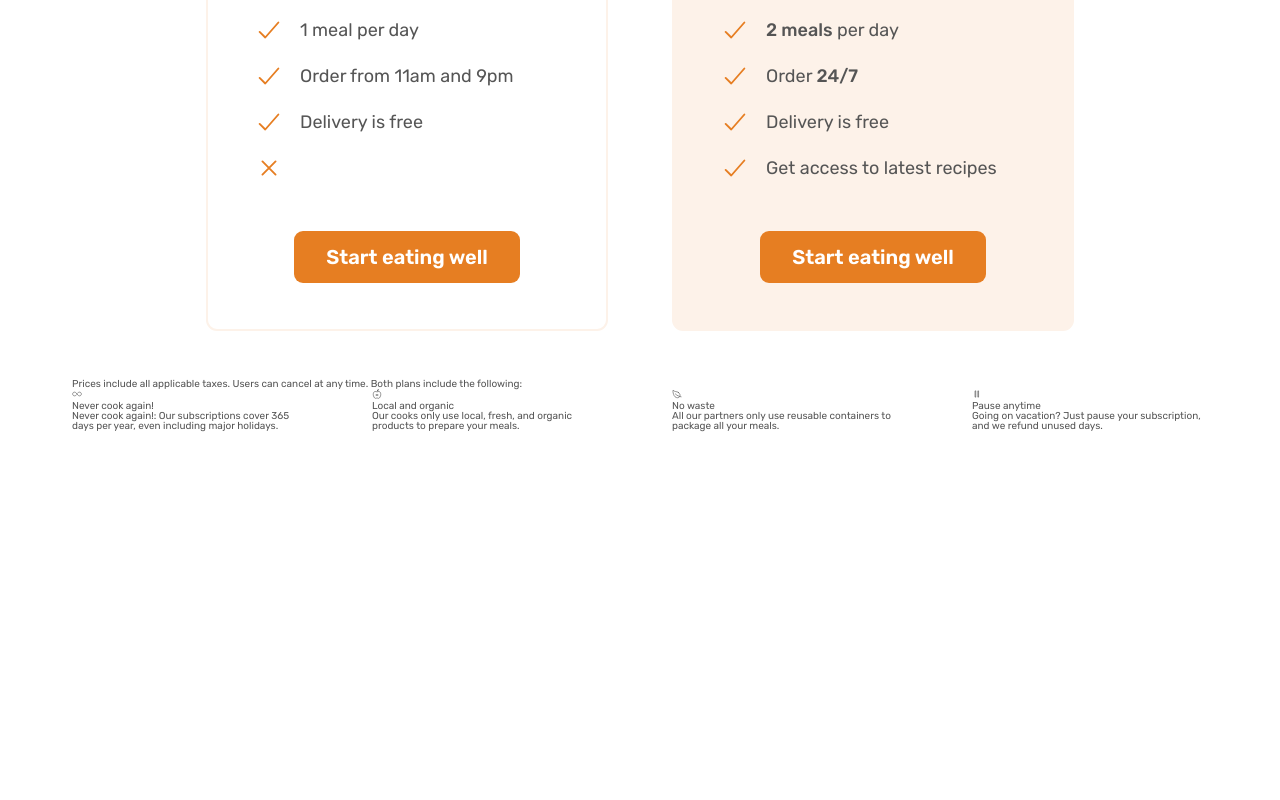
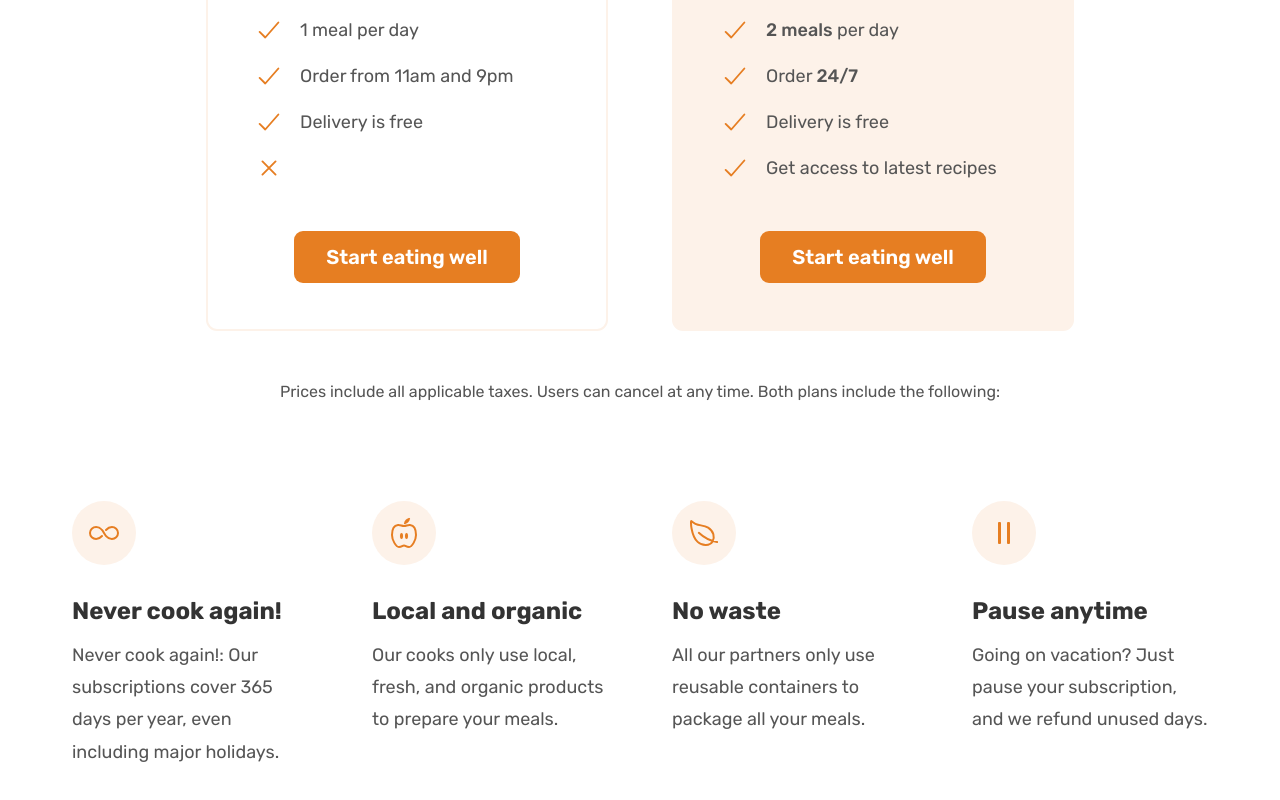
Before and after one commit to VaidyaHarshal/Omnifood, a plain HTML site: page index.html in a window 1280 px wide. Shown: the part 5120-5920 px from the top of the page. Before the commit the page ends 5647 px from the top, so only its background shows below. Drawn offline with nearby package versions, Linux system fonts and the light colour scheme; files whose address does not match are found by name.

Commit message:
styling for features section

```diff
--- a/css/general.css
+++ b/css/general.css
@@ -83,6 +83,16 @@ body {
   display: grid;
   row-gap: 9.6rem;
   column-gap: 6.4rem;
+  /* margin-bottom: 9.6rem; */
+}
+
+/* .grid:last-child {
+  margin-bottom: 0;
+} */
+
+/* Grid who is not the last child will get margin bottom 9.6rem */
+.grid:not(:last-child) {
+  margin-bottom: 9.6rem;
 }
 
 .grid-2-cols {
--- a/css/style.css
+++ b/css/style.css
@@ -431,3 +431,31 @@
   text-align: center;
   margin-top: 4.8rem;
 }
+
+.plan-details {
+  font-size: 1.6rem;
+  line-height: 1.6;
+  text-align: center;
+}
+
+.feature-icon {
+  color: #e67e22;
+  height: 3.2rem;
+  width: 3.2rem;
+  margin-bottom: 3.2rem;
+  background-color: #fdf2e9;
+  padding: 1.6rem;
+  border-radius: 50%;
+}
+
+.feature-title {
+  font-size: 2.4rem;
+  color: #333;
+  font-weight: 700;
+  margin-bottom: 1.6rem;
+}
+
+.feature-text {
+  font-size: 1.8rem;
+  line-height: 1.8;
+}
```
